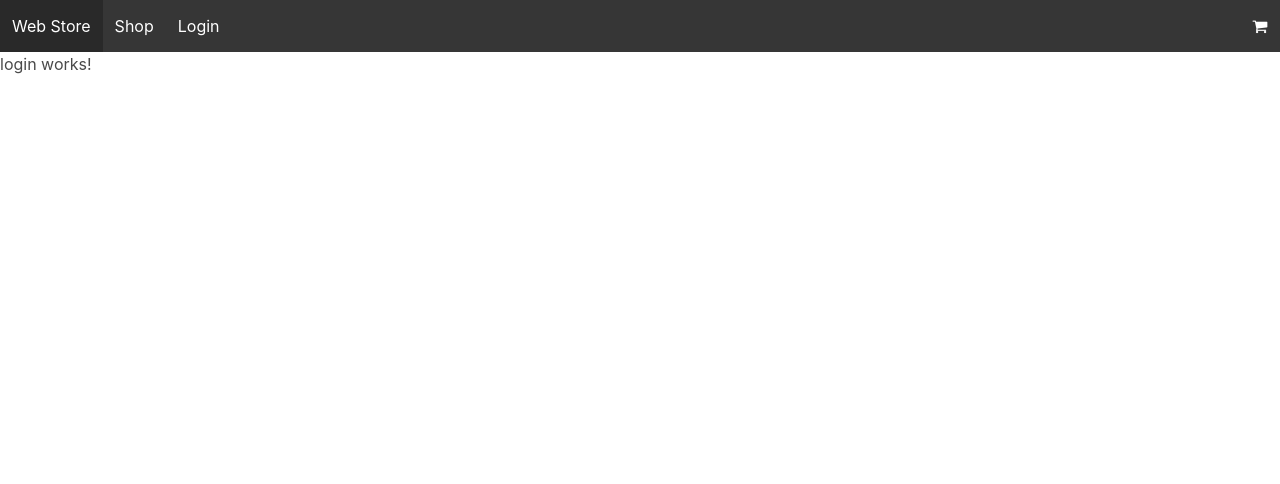
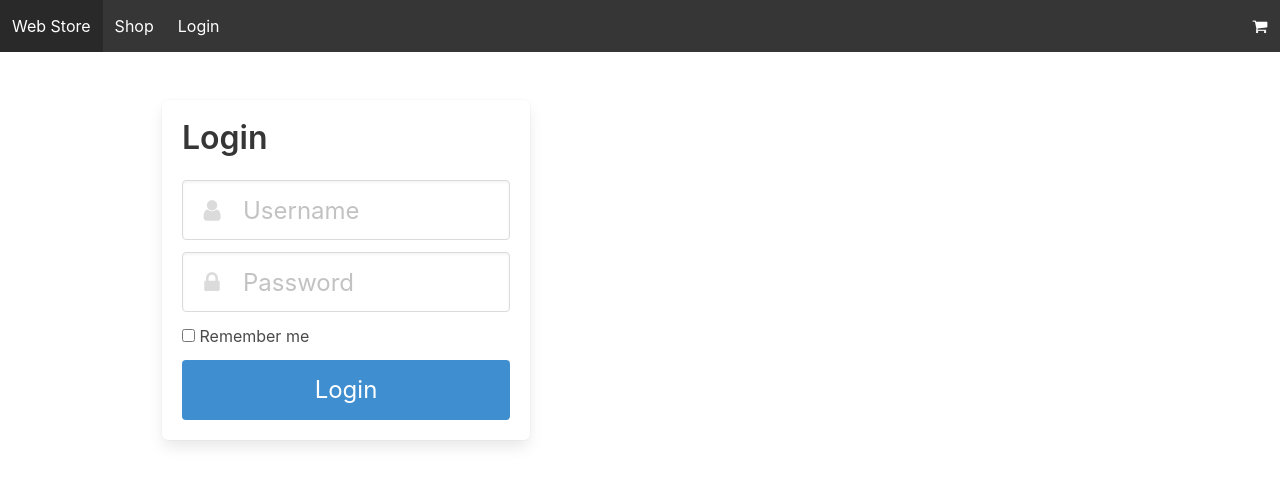
Before and after one commit to addyvieider/SecureWebstore, an Angular app: page /login in a window 1280 px wide. Shown: the top 484 px of the page. Built offline with nearby package versions, Linux system fonts and the light colour scheme.

Commit message:
Products refined

```diff
--- a/src/app/app.module.ts
+++ b/src/app/app.module.ts
@@ -15,6 +15,7 @@ import { CartContentComponent } from './cart-content/cart-content.component';
 import { CataloguePageComponent } from './catalogue-page/catalogue-page.component';
 
 const routes: Routes = [
+  { path: '', redirectTo: '/shop', pathMatch:'full' },
   { path: 'shop', component: ShopComponent },
   { path: 'login', component: LoginComponent },
   { path: 'cart', component: CartContentComponent}
--- a/src/app/catalogue-item/catalogue-item.component.css
+++ b/src/app/catalogue-item/catalogue-item.component.css
@@ -0,0 +1,13 @@
+.card {
+    display:flex;
+    flex-direction: column;
+}
+.cart-footer {
+    margin-top: auto;
+}
+
+.card-content > div {
+    white-space: nowrap;
+    overflow: hidden;
+    text-overflow: ellipsis;
+}
--- a/src/app/catalogue-item/catalogue-item.component.html
+++ b/src/app/catalogue-item/catalogue-item.component.html
@@ -1,3 +1,25 @@
-<p>
-  catalogue-item works!
-</p>
+<div class="card">
+  <div class="card-header">
+    <div class="card-header-title">
+      <p class="title is-4">{{ product.name }}</p>
+    </div>
+  </div>
+  <div class="card-image">
+    <figure class="image">
+      <img src="./assets/img/{{ product.image }}" alt="Product image">
+    </figure>
+  </div>
+  <div class="card-content">
+    <div class="content">
+      {{ product.shortDesc }}
+    </div>
+  </div>
+  <footer class="card-footer">
+    <a class="card-footer-item">
+      More info
+    </a>
+    <a class="card-footer-item">
+      Add to card
+    </a>
+  </footer>
+</div>
--- a/src/app/catalogue-item/catalogue-item.component.ts
+++ b/src/app/catalogue-item/catalogue-item.component.ts
@@ -1,4 +1,5 @@
-import { Component, OnInit } from '@angular/core';
+import { Component, OnInit, Input } from '@angular/core';
+import { Product } from '../product';
 
 @Component({
   selector: 'app-catalogue-item',
@@ -7,6 +8,9 @@ import { Component, OnInit } from '@angular/core';
 })
 export class CatalogueItemComponent implements OnInit {
 
+  @Input()
+  private product: Product;
+
   constructor() { }
 
   ngOnInit() {
--- a/src/app/catalogue/catalogue.component.html
+++ b/src/app/catalogue/catalogue.component.html
@@ -1,9 +1,17 @@
-<ul>
-  <li *ngFor="let product of productLoaderService.products">
-    {{ product.name }}
-  </li>
-</ul>
-<app-catalogue-page [currentPage] = "productLoaderService.currentPage"
-  [totalPages] = "productLoaderService.totalPages"
-  (changePage) = "productLoaderService.currentPage = $event">
-</app-catalogue-page>
+<div class="container">
+  <section class="hero is-small">
+    <div class="hero-body">
+      <app-catalogue-page
+      [currentPage]="productLoaderService.currentPage"
+      [totalPages]="productLoaderService.totalPages"
+      (changePage)="productLoaderService.currentPage = $event">
+      </app-catalogue-page>
+    </div>
+  </section>
+
+  <div class="columns is-multiline">
+    <div class="column is-one-third" *ngFor="let product of productLoaderService.products">
+      <app-catalogue-item [product]= product></app-catalogue-item>
+    </div>
+  </div>
+</div>
--- a/src/app/login/login.component.html
+++ b/src/app/login/login.component.html
@@ -1,3 +1,38 @@
-<p>
-  login works!
-</p>
+<section class="hero">
+  <div class="hero-body">
+    <div class="container">
+      <div class="columns">
+        <div class="column is-4 is-offset-1">
+          <div class="box">
+            <h3 class="title">Login</h3>
+            <div class="field">
+              <div class="control has-icons-left">
+                <input class="input is-large" type="text" placeholder="Username">
+                <span class="icon is-small is-left">
+                  <i class="fa fa-user"></i>
+                </span>
+              </div>
+            </div>
+
+            <div class="field">
+              <div class="control has-icons-left">
+                <input class="input is-large" type="password" placeholder="Password">
+                <span class="icon is-small is-left">
+                  <i class="fa fa-lock"></i>
+                </span>
+              </div>
+            </div>
+
+            <div class="field">
+              <label class="checkbox">
+                <input type="checkbox"> Remember me
+              </label>
+            </div>
+
+            <button class="button is-block is-info is-large is-fullwidth">Login</button>
+          </div>
+        </div>
+      </div>
+    </div>
+  </div>
+</section>
--- a/src/app/product-loader.service.ts
+++ b/src/app/product-loader.service.ts
@@ -9,7 +9,7 @@ export class ProductLoaderService {
 
   public totalProducts: number = 0;
   public _currentPage: number = 1;
-  public pageSize: number = 1;
+  public pageSize: number = 3;
   public products: Product[];
 
   constructor(private http: HttpClient) { }
@@ -61,7 +61,10 @@ export class ProductLoaderService {
     return new Product(
       product.id,
       product.name,
-      product.price
+      product.category,
+      product.image,
+      product.shortdesc,
+      product.description
     )
   }
 
--- a/src/app/product.ts
+++ b/src/app/product.ts
@@ -1,5 +1,8 @@
 export class Product {
     constructor(public id: string,
     public name: string,
-    public price: number) {}
+    public category: string,
+    public image: string,
+    public shortDesc: string,
+    public description: string) {}
 }
```
Also changed, not shown: src/assets/img/Forst_Felsenkeller.png (added).
